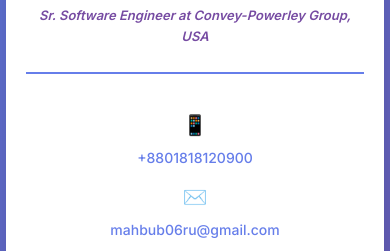
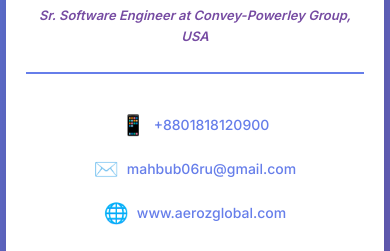
Before and after one commit to mahbub06ru/mahbub06ru.github.io, a plain HTML site: page index.html in a window 390 px wide. Shown: the part 105-356 px from the top of the page. Drawn offline with Linux system fonts and the light colour scheme.

Commit message:
updated and live

```diff
--- a/index.html
+++ b/index.html
@@ -275,13 +275,14 @@
       .contact-item {
         font-size: 14px;
         margin: 12px 0;
-        flex-direction: column;
-        gap: 4px;
+        flex-direction: row;
+        justify-content: center;
+        gap: 8px;
       }
 
       .contact-icon {
         margin-right: 0;
-        margin-bottom: 2px;
+        margin-bottom: 0;
       }
 
       .service-item {
```
